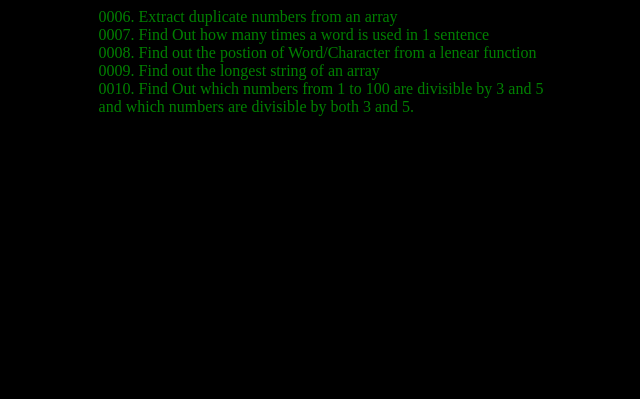
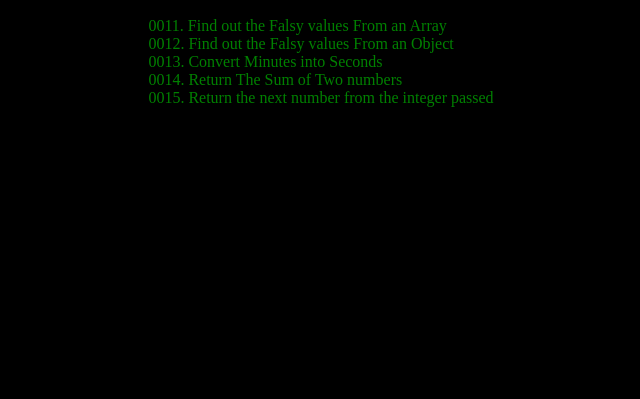
Before and after one commit to imtiazshawn/Problem-Solving--0011---0015-, a plain HTML site: page index.html in a window 1280 px wide. Shown: the part 401-800 px from the top of the page, without its empty margins (319-959 px from the left). Drawn offline with Linux system fonts and the light colour scheme.

Commit message:
Update index.html

```diff
--- a/index.html
+++ b/index.html
@@ -52,11 +52,11 @@
         <p>Check Results in Console</p>
     </div>
     <div class="problems">
-        <span>0006. Extract duplicate numbers from an array</span>
-        <span>0007. Find Out how many times a word is used in 1 sentence</span>
-        <span>0008. Find out the postion of Word/Character from a lenear function</span>
-        <span>0009. Find out the longest string of an array</span>
-        <span>0010. Find Out which numbers from 1 to 100 are divisible by 3 and 5 <br> and which numbers are divisible by both 3 and 5.</span>
+        <span>0011. Find out the Falsy values From an Array</span>
+        <span>0012. Find out the Falsy values From an Object</span>
+        <span>0013. Convert Minutes into Seconds</span>
+        <span>0014. Return The Sum of Two numbers</span>
+        <span>0015. Return the next number from the integer passed</span>
     </div>
 </div>
 
```
